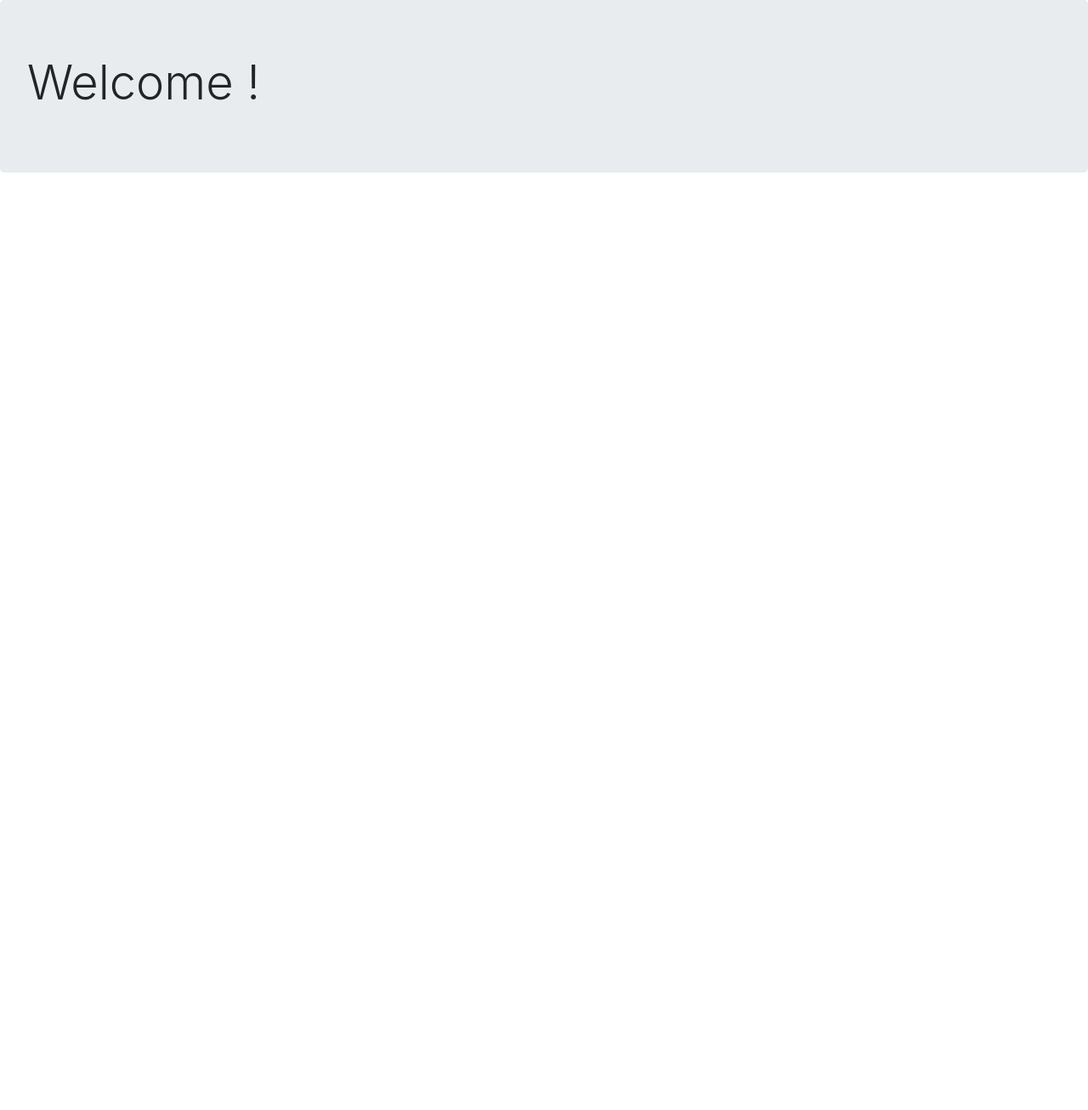
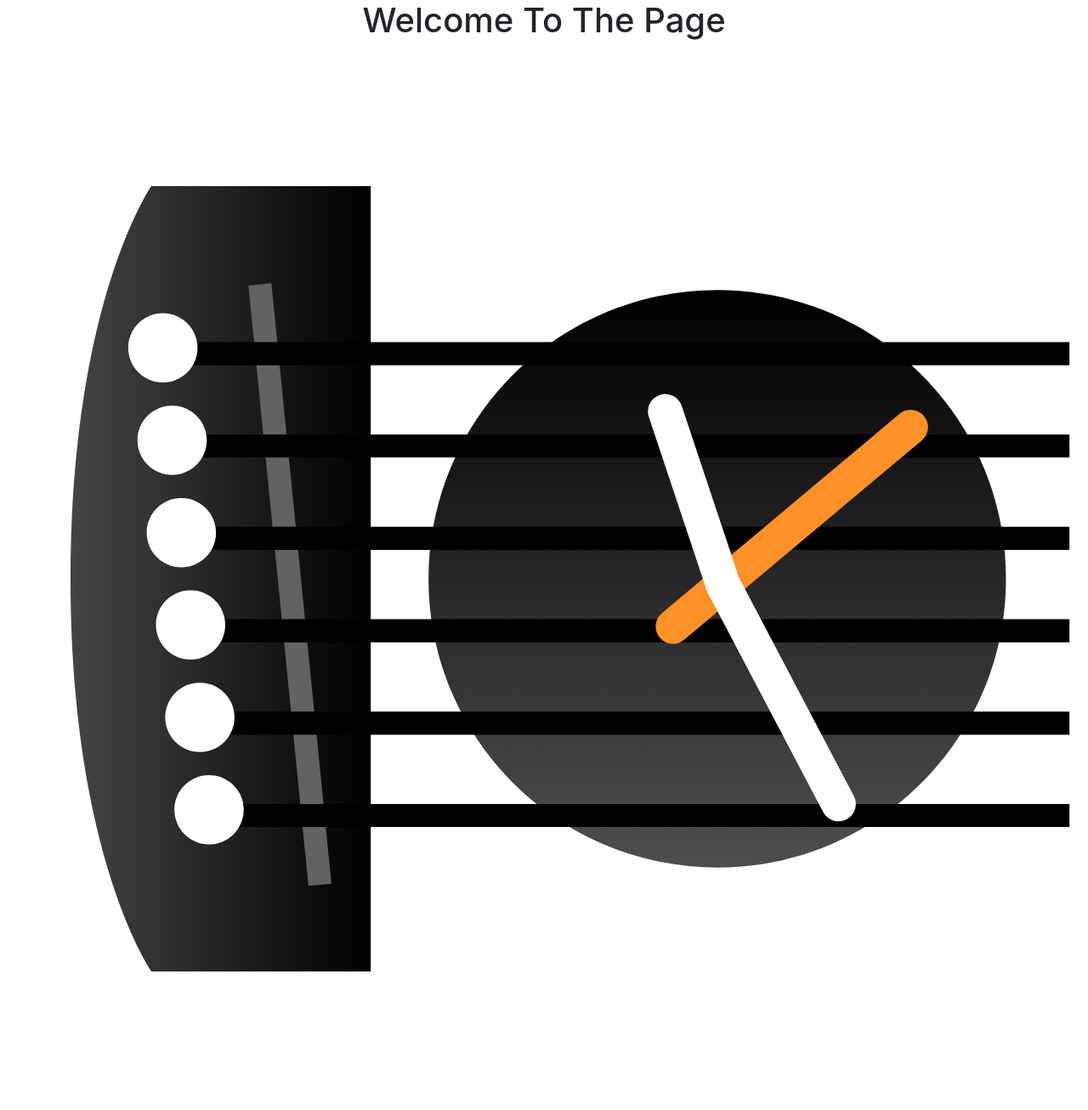
Before and after one commit to bmacs001/MusicPracticeApp, a Flask app: page / in a window 1280 px wide. Shown: the part 118-1424 px from the top of the page at 85% size. Before the commit the page ends 321 px from the top, so only its background shows below. Run offline with Flask 2, Linux system fonts and the light colour scheme.

Commit message:
AddedIndexCaro

```diff
--- a/app/templates/index.html
+++ b/app/templates/index.html
@@ -1,8 +1,34 @@
 {% extends "base.html" %}
 {% block content %}
-<div class="jumbotron">
-    <h1 class="display-4" id="headJumbo">Welcome
-    {% if not current_user.is_anonymous %}, {{ current_user.username }}
-    {% endif %}!</h1>
+    <div class="row justify-content-center">
+        <h1>Welcome To The Page</h1>
+    </div>
+    <div class="container-fluid">
+    <div id="carouselExampleSlidesOnly" class="carousel slide" data-ride="carousel">
+  <div class="carousel-inner">
+    <div class="carousel-item active">
+      <img class="d-block w-100" src="/static/guitar-clock.svg" alt="First slide">
+    </div>
+    <div class="carousel-item">
+      <img class="d-block w-100" src="/static/guitar-clock.svg" alt="Second slide">
+    </div>
+    <div class="carousel-item">
+      <img class="d-block w-100" src="/static/guitar-clock.svg" alt="Third slide">
+    </div>
+  </div>
 </div>
+
+
+
+
+    </div>
+
+
+
+
+
+
+
+
+
 {% endblock %}
```
Also changed, not shown: app/static/6128_mentalpractice.svg (added).
